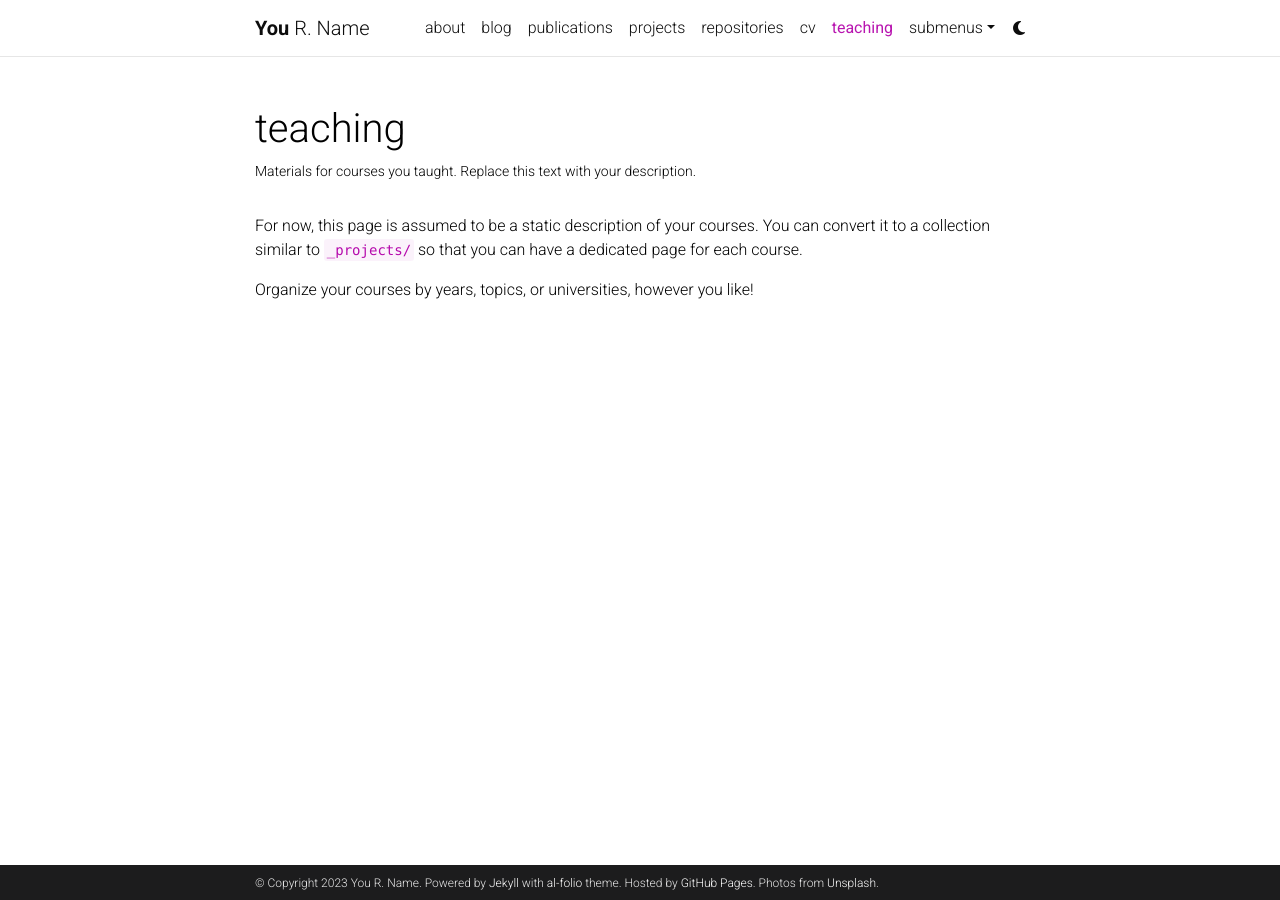
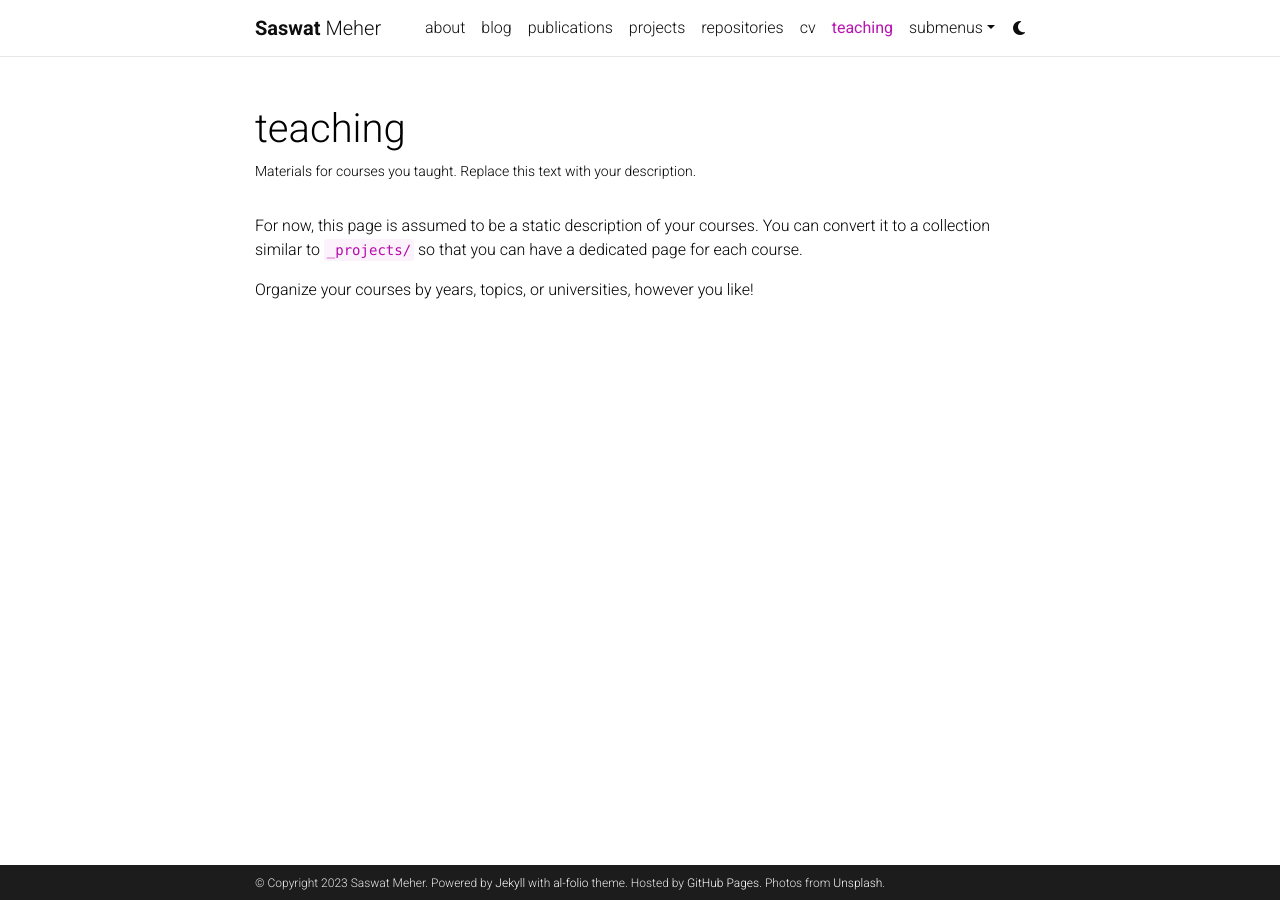
Before and after one commit to saswatmeher/saswatmeher.github.io, a Jekyll site: the page built from _pages/teaching.md, in a window 1280 px wide. Built offline with Jekyll 4.4.1, drawn with Linux system fonts in a browser that asks for light colours; comment, search, counter and statistics services are not loaded; a style sheet for code colours, icons or effects is not loaded.

Commit message:
Change name

```diff
--- a/_config.yml
+++ b/_config.yml
@@ -3,10 +3,10 @@
 # -----------------------------------------------------------------------------
 
 title: blank # the website title (if blank, full name will be used instead)
-first_name: You
-middle_name: R.
-last_name: Name
-email: you@example.com
+first_name: Saswat
+middle_name:
+last_name: Meher
+email: saswatmeher@gmail.com
 description: > # the ">" symbol means to ignore newlines until "footer_text:"
   A simple, whitespace theme for academics. Based on [*folio](https://github.com/bogoli/-folio) design.
 footer_text: >
@@ -18,8 +18,8 @@
 lang: en # the language of your site (for example: en, fr, cn, ru, etc.)
 icon: ⚛️  # the emoji used as the favicon (alternatively, provide image name in /assets/img/)
 
-url: https://alshedivat.github.io # the base hostname & protocol for your site
-baseurl: /al-folio # the subpath of your site, e.g. /blog/
+url: https://saswatmeher.github.io # the base hostname & protocol for your site
+baseurl: # the subpath of your site, e.g. /blog/
 last_updated: false # set to true if you want to display last updated in the footer
 impressum_path:  # set to path to include impressum link in the footer, use the same path as permalink in a page, helps to conform with EU GDPR
 
```
Also changed, not shown: _pages/about.md (+1 -1 lines).
